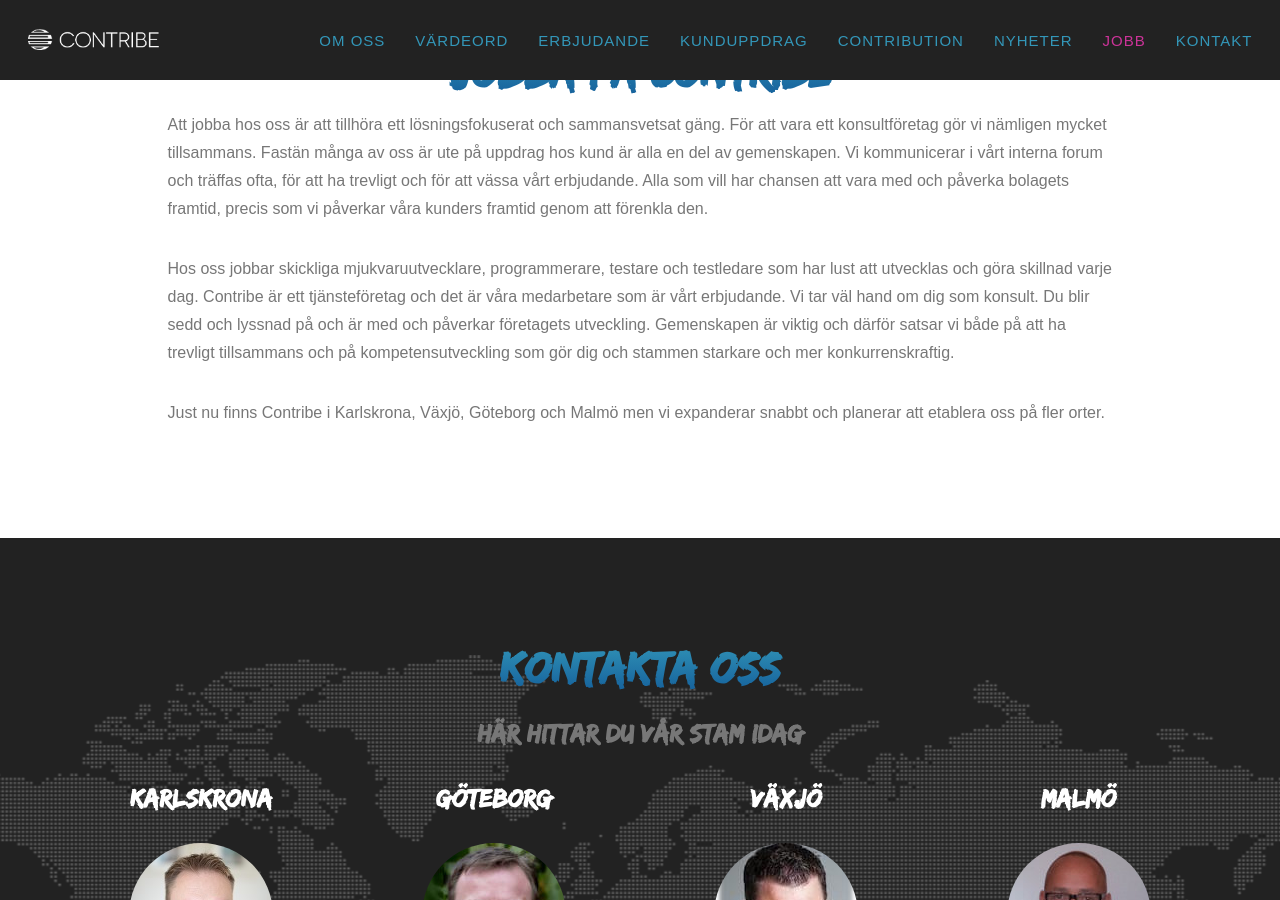
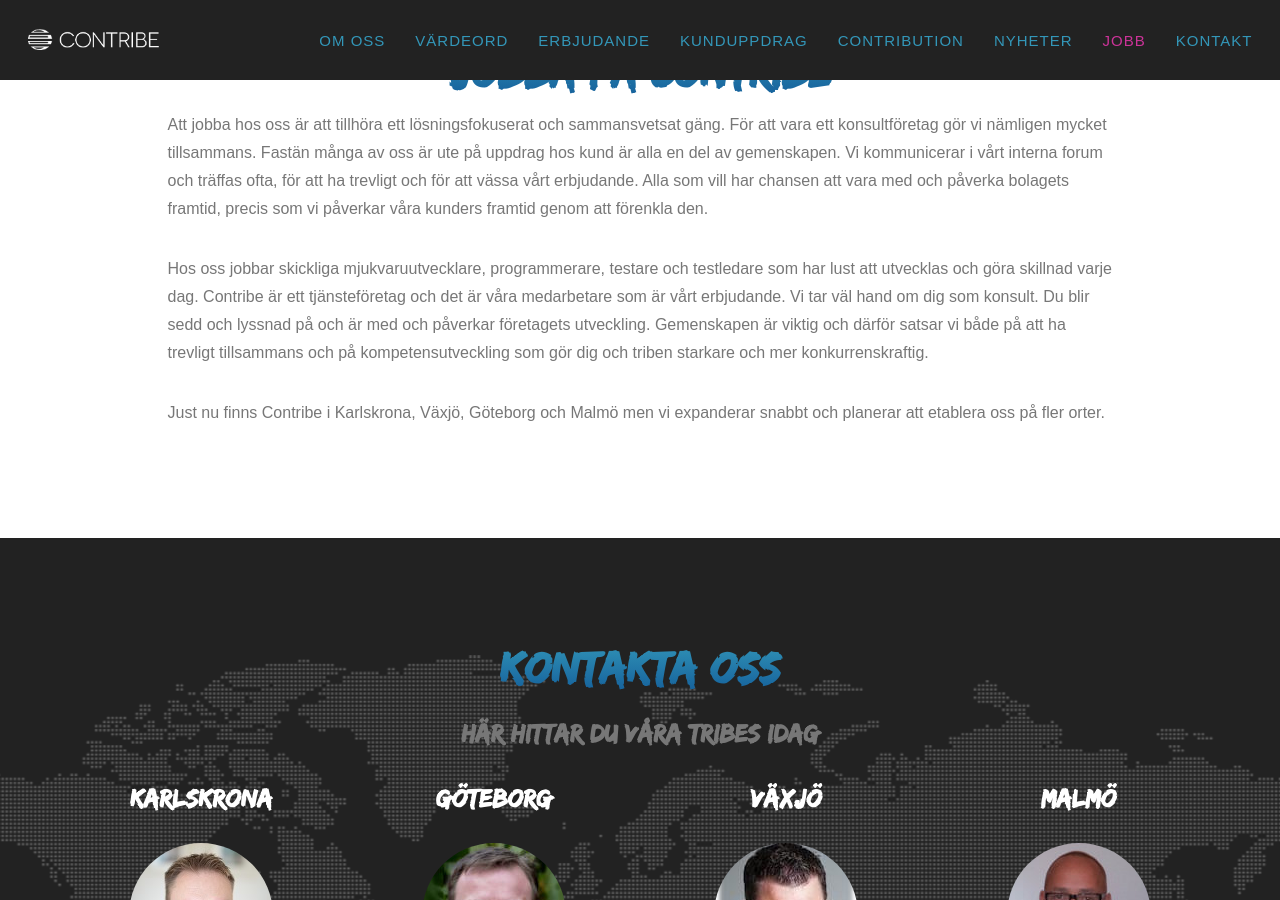
Before and after one commit to contribe/contribe, a Jekyll site: the page built from index.html, in a window 1280 px wide and 900 px high, scrolled down 5533 px. Built offline with Jekyll 4.4.1, drawn with Linux system fonts in a browser that asks for light colours; nearby versions of some CDN libraries; some web fonts are replaced; some of the changed text lies outside the part shown.

Commit message:
Changed 'stam' to 'tribe'

```diff
--- a/_includes/contact.html
+++ b/_includes/contact.html
@@ -4,7 +4,7 @@
         <div class="row text-center">
             <div class="col-lg-12">
                 <h2 class="section-heading">Kontakta Oss</h2>
-                <h3 class="text-muted">Här hittar du vår stam idag</h3>
+                <h3 class="text-muted">Här hittar du våra tribes idag</h3>
             </div>
             {% for office in site.offices %}
             <div class="col-md-3 col-sm-6 section-heading team-member">
--- a/_includes/contribute.html
+++ b/_includes/contribute.html
@@ -6,7 +6,7 @@
         </div>
         <div class="col-lg-6 bg-darkest-gray negative standard-padding">
             <h2 class="section-heading">Vi vill göra skillnad</h2>
-            <p>Vårt bolagsnamn är inte bara byggt för att koppla till stammar och gemenskap. I Contribe finns också släktskapet med det fina och viktiga ordet contribute – att bidra. Vi engagerar oss vi vill bidra till positiv utveckling av samhället i allmänhet och till att maximera de digitala möjligheterna för unga i synnerhet.</p><p>Här kan du läsa mer om de satsningar vi hittills gjort:  <a href="https://www.facebook.com/InternetCampSweden/?fref=ts" target="_blank"> Internet Camp</a></p>
+            <p>Vårt bolagsnamn är inte bara byggt för att koppla till tribes och gemenskap. I Contribe finns också släktskapet med det fina och viktiga ordet contribute – att bidra. Vi engagerar oss vi vill bidra till positiv utveckling av samhället i allmänhet och till att maximera de digitala möjligheterna för unga i synnerhet.</p><p>Här kan du läsa mer om de satsningar vi hittills gjort:  <a href="https://www.facebook.com/InternetCampSweden/?fref=ts" target="_blank"> Internet Camp</a></p>
         </div>
     </div>
 </section>
--- a/_includes/jobs.html
+++ b/_includes/jobs.html
@@ -8,7 +8,7 @@
         </div>
         <div class="row text-center">
             <div class="col-md-10 col-md-offset-1 text-left">
-                <p class="large text-muted">Att jobba hos oss är att tillhöra ett lösningsfokuserat och sammansvetsat gäng. För att vara ett konsultföretag gör vi nämligen mycket tillsammans. Fastän många av oss är ute på uppdrag hos kund är alla en del av gemenskapen. Vi kommunicerar i vårt interna forum och träffas ofta, för att ha trevligt och för att vässa vårt erbjudande. Alla som vill har chansen att vara med och påverka bolagets framtid, precis som vi påverkar våra kunders framtid genom att förenkla den.</p><br><p class="large text-muted">Hos oss jobbar skickliga mjukvaruutvecklare, programmerare, testare och testledare som har lust att utvecklas och göra skillnad varje dag. Contribe är ett tjänsteföretag och det är våra medarbetare som är vårt erbjudande. Vi tar väl hand om dig som konsult. Du blir sedd och lyssnad på och är med och påverkar företagets utveckling. Gemenskapen är viktig och därför satsar vi både på att ha trevligt tillsammans och på kompetensutveckling som gör dig och stammen starkare och mer konkurrenskraftig.</p><br><p class="large text-muted">Just nu finns Contribe i Karlskrona, Växjö, Göteborg och Malmö men vi expanderar snabbt och planerar att etablera oss på fler orter.
+                <p class="large text-muted">Att jobba hos oss är att tillhöra ett lösningsfokuserat och sammansvetsat gäng. För att vara ett konsultföretag gör vi nämligen mycket tillsammans. Fastän många av oss är ute på uppdrag hos kund är alla en del av gemenskapen. Vi kommunicerar i vårt interna forum och träffas ofta, för att ha trevligt och för att vässa vårt erbjudande. Alla som vill har chansen att vara med och påverka bolagets framtid, precis som vi påverkar våra kunders framtid genom att förenkla den.</p><br><p class="large text-muted">Hos oss jobbar skickliga mjukvaruutvecklare, programmerare, testare och testledare som har lust att utvecklas och göra skillnad varje dag. Contribe är ett tjänsteföretag och det är våra medarbetare som är vårt erbjudande. Vi tar väl hand om dig som konsult. Du blir sedd och lyssnad på och är med och påverkar företagets utveckling. Gemenskapen är viktig och därför satsar vi både på att ha trevligt tillsammans och på kompetensutveckling som gör dig och triben starkare och mer konkurrenskraftig.</p><br><p class="large text-muted">Just nu finns Contribe i Karlskrona, Växjö, Göteborg och Malmö men vi expanderar snabbt och planerar att etablera oss på fler orter.
             </div>
         </div>
         <div class="col-md-10 col-md-offset-1 text-center">
--- a/_includes/offer.html
+++ b/_includes/offer.html
@@ -32,7 +32,7 @@
             </div>
             <div class="col-md-4 col-sm-12 divider-box fill offer-center">
                 <h4 class="offer-heading">Contribe Outsourcing</h4>
-                 <p>Vår stammedlem tar med uppdraget tillbaka till ett av våra kontor och levererar en färdig lösning till kund.</p>
+                 <p>Vår tribemedlem tar med uppdraget tillbaka till ett av våra kontor och levererar en färdig lösning till kund.</p>
                  <br/>
                 <ul>
                     <li>Vi tar helhetsansvar för leveransen</li>
```
Also changed, not shown: _includes/contribution.html (deleted, +0 -11 lines).
